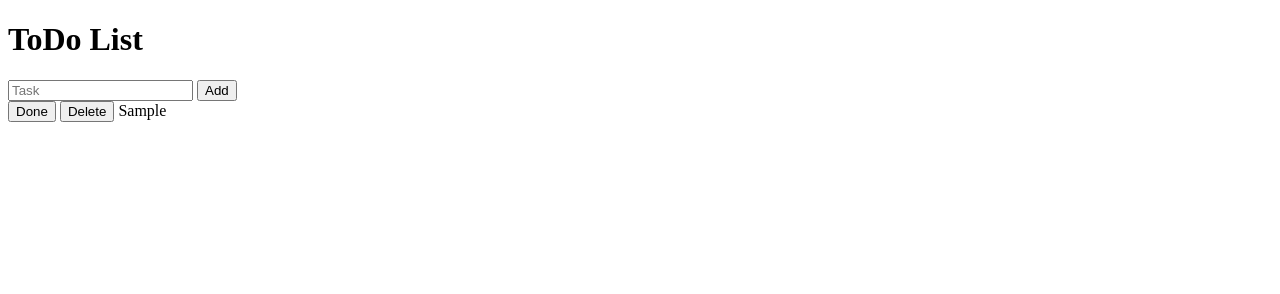
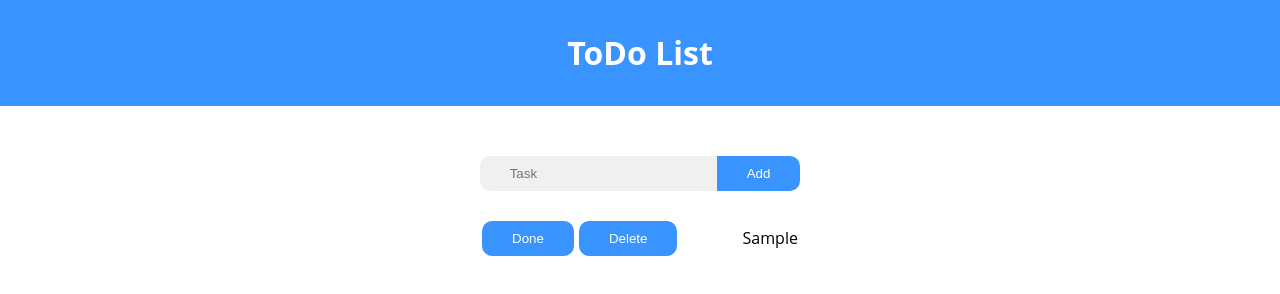
Before and after one commit to dedlean/todo-list, a plain HTML site: page index.html in a window 1280 px wide. Both pictures are taken after typing "Sample" into the empty fields and a click on the button "Add". Drawn offline with Linux system fonts and the light colour scheme.

Commit message:
add style

```diff
--- a/index.html
+++ b/index.html
@@ -4,10 +4,13 @@
 	<meta charset="UTF-8">
 	<meta name="viewport" content="width=device-width, initial-scale=1.0">
 	<title>To-do list</title>
+        <link rel="stylesheet" href="main.css">
 	<script src="main.js" async></script>
 </head>
 <body>
-	<h1 class="header">ToDo List</h1>
+	<div class="header-bg-wrapper">
+		<h1 class="header">ToDo List</h1>
+	</div>
 	<div class="create-new-task">
 		<input class="js-add-input input" type="text" placeholder="Task">
 		<button class="js-add-btn btn">Add</button>
--- a/main.css
+++ b/main.css
@@ -0,0 +1,81 @@
+body {
+	font-family: "Open Sans", "Helvetica", sans-serif;
+	margin: 0;
+	padding: 0;
+}
+
+.input {
+	padding: 10px 30px;
+	border-radius: 10px 0 0 10px;
+	border: 0;
+	background: #f0f0f0;
+}
+
+.input:hover {
+	background: #e0e0e0;
+}
+
+.input:focus {
+	background: #d0d0d0;
+	color: #fff;
+	outline: 0;
+}
+
+.btn {
+	background: #3a94ff;
+	border-radius: 10px;
+	color: #fff;
+	border: 0;
+	padding: 10px 30px;
+}
+
+.btn:hover {
+	background: #2a84ef;
+}
+
+.js-add-btn {
+	border-radius: 0px 10px 10px 0px;
+}
+
+#delete-btn {
+	margin-left: 5px;
+	margin-right: auto;
+}
+
+.header-bg-wrapper {
+	background: #3A94FF;
+	padding: 10px;
+	margin-bottom: 50px;
+}
+
+.header {
+	text-align: center;
+	color: #fff;
+}
+
+.create-new-task {
+	display: flex;
+	justify-content: center;
+	align-items: center;
+	margin-bottom: 30px;
+}
+
+.js-tasks {
+	display: flex;
+	flex-direction: column;
+	justify-content: center;
+	align-items: center;
+	margin: 0 auto;
+}
+
+.task-wrapper {
+	width: 315.92px;
+	display: flex;
+	align-items: center;
+	margin-bottom: 15px;
+}
+
+.task-wrapper span {
+	display: block;
+	margin-left: auto;
+}
--- a/main.js
+++ b/main.js
@@ -46,20 +46,20 @@ function render() {
 	tasks.forEach(task => {
 		if(task.done) {
 			html += `
-			<div id="${task.id}">
-				<button data-id="${task.id}">Done</button>
-				<button data-id="${task.id}">Delete</button>
-				<s>${task.text}</s>
+			<div class="task-wrapper" id="${task.id}">
+				<button class="btn" id="done-btn" data-id="${task.id}">Done</button>
+				<button class="btn" id="delete-btn" data-id="${task.id}">Delete</button>
+				<span><s>${task.text}</s></span>
 			</div>
 		`;
 		return;
 		}
 
 		html += `
-			<div id="${task.id}">
-				<button data-id="${task.id}">Done</button>
-				<button data-id="${task.id}">Delete</button>
-				${task.text}
+			<div class="task-wrapper" id="${task.id}">
+				<button class="btn" id="done-btn" data-id="${task.id}">Done</button>
+				<button class="btn" id="delete-btn" data-id="${task.id}">Delete</button>
+				<span>${task.text}</span>
 			</div>
 		`;
 	})
```
